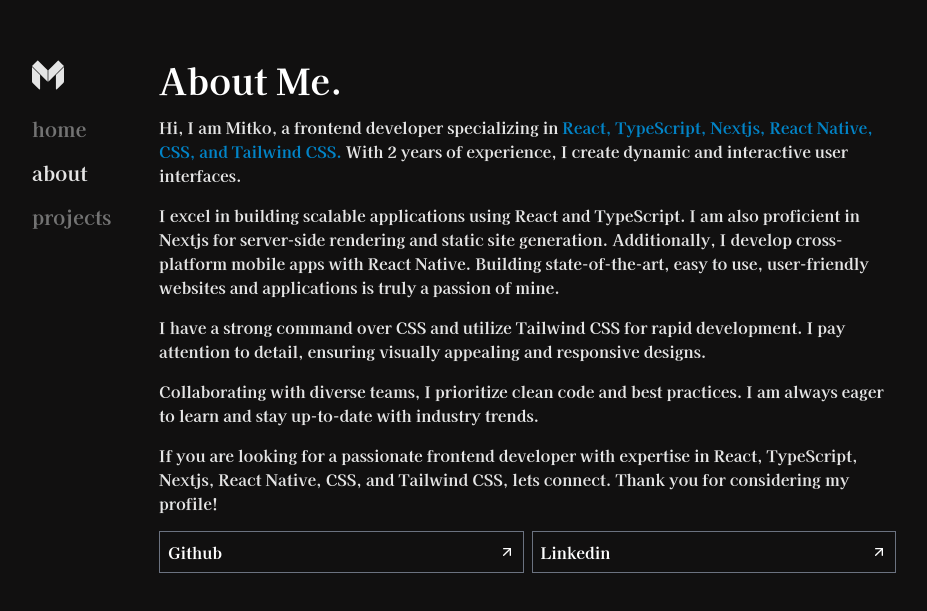
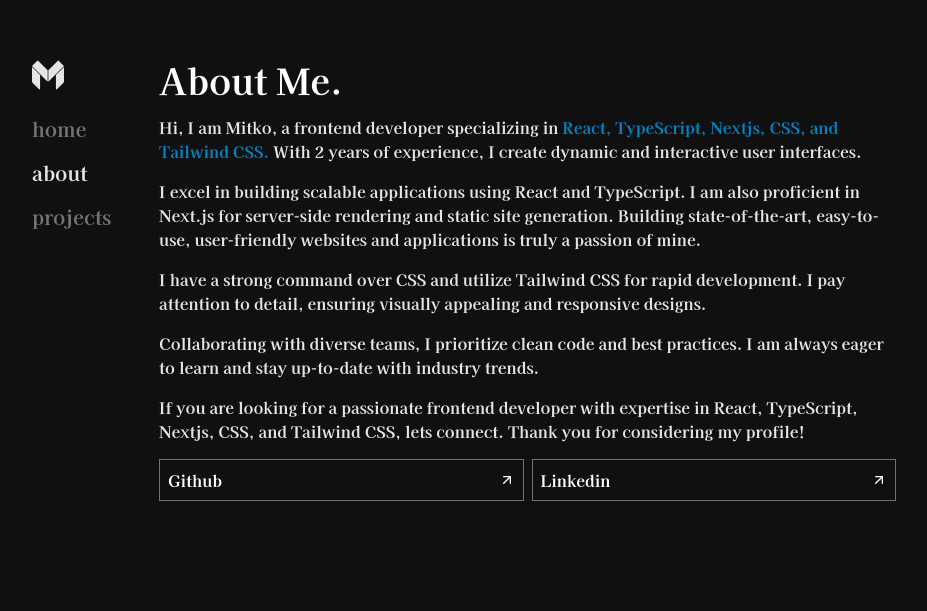
Before and after one commit to devemit/next13-mitko-portfolio, a Next.js app: page /about in a window 1280 px wide. Shown: the part 117-728 px from the top of the page, without its empty margins (176-1103 px from the left). Built offline with nearby package versions, Linux system fonts and the light colour scheme.

Commit message:
about-me fix

```diff
--- a/app/about/page.tsx
+++ b/app/about/page.tsx
@@ -13,16 +13,15 @@ const page = () => {
       <p className='text-[#E5E5E5] my-4 '>
         Hi, I am Mitko, a frontend developer specializing in{' '}
         <span className='text-sky-600'>
-          React, TypeScript, Nextjs, React Native, CSS, and Tailwind CSS.
+          React, TypeScript, Nextjs, CSS, and Tailwind CSS.
         </span>{' '}
         With 2 years of experience, I create dynamic and interactive user
         interfaces.
       </p>
       <p className='text-[#E5E5E5] my-4'>
         I excel in building scalable applications using React and TypeScript. I
-        am also proficient in Nextjs for server-side rendering and static site
-        generation. Additionally, I develop cross-platform mobile apps with
-        React Native. Building state-of-the-art, easy to use, user-friendly
+        am also proficient in Next.js for server-side rendering and static site
+        generation. Building state-of-the-art, easy-to-use, user-friendly
         websites and applications is truly a passion of mine.
       </p>
       <p className='text-[#E5E5E5] my-4'>
@@ -37,8 +36,8 @@ const page = () => {
       </p>
       <p className='text-[#E5E5E5] my-4'>
         If you are looking for a passionate frontend developer with expertise in
-        React, TypeScript, Nextjs, React Native, CSS, and Tailwind CSS, lets
-        connect. Thank you for considering my profile!
+        React, TypeScript, Nextjs, CSS, and Tailwind CSS, lets connect. Thank
+        you for considering my profile!
       </p>
       <div className='flex gap-2'>
         <ButtonLink label={'Github'} href={'https://github.com/devemit'} />
```
